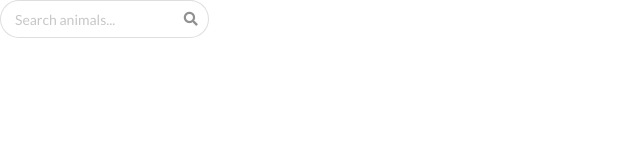
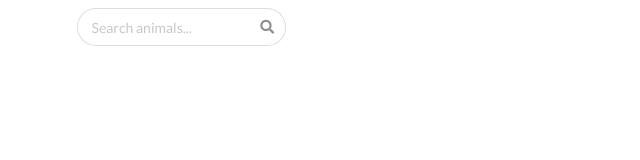
Before and after one commit to EntOfMD/pixl, a React (Create React App) app: page / in a window 1280 px wide. Shown: the top 160 px of the page, without its empty margins (0-640 px from the left). Built offline with nearby package versions, Linux system fonts and the light colour scheme.

Commit message:
added some temp styling

```diff
--- a/src/components/App.js
+++ b/src/components/App.js
@@ -3,7 +3,7 @@ import SearchBar from './SearchBar';
 
 const App = () => {
 	return (
-		<div className="search-bar">
+		<div className="ui container" style={{ marginTop: '1vh' }}>
 			{' '}
 			<SearchBar />
 		</div>
```
